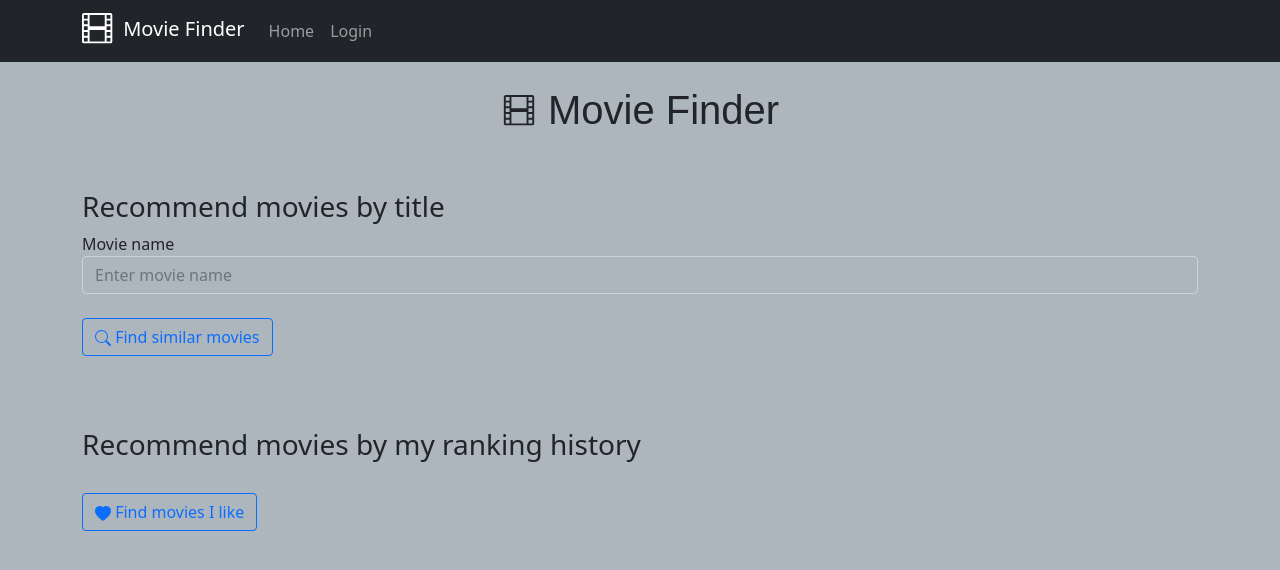
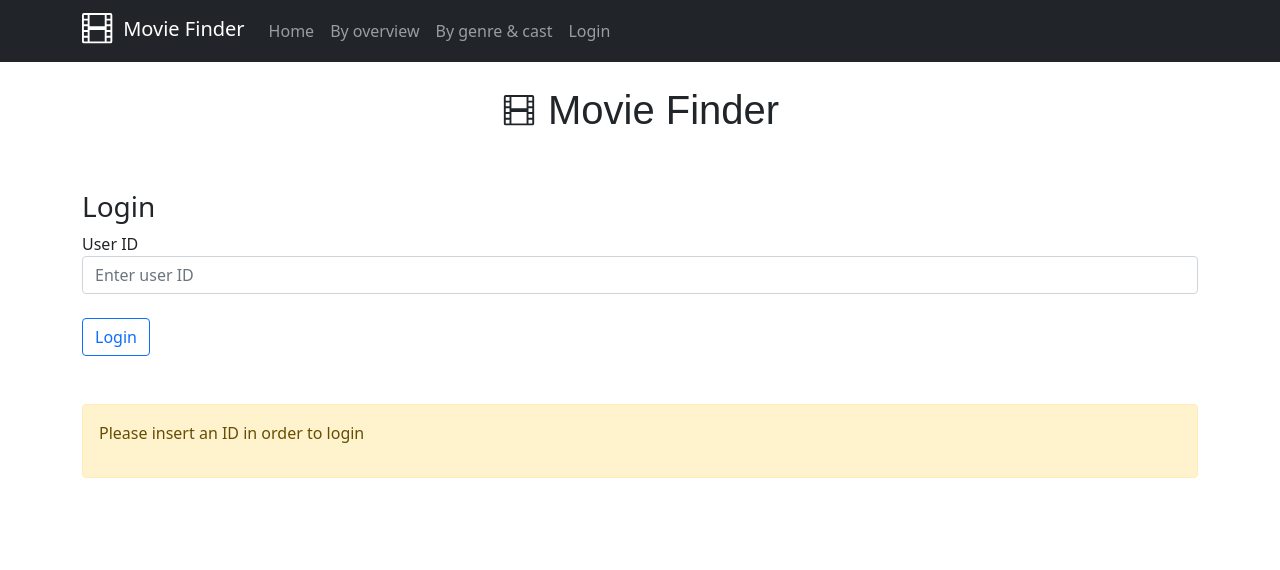
Before and after one commit to SeniruK/ME396P-Final-Proj, a Flask app: page / in a window 1280 px wide. Shown: the top 570 px of the page. Run offline with Flask 2, Linux system fonts and the light colour scheme; parts of the project's set-up code (start-up, migrations or seed data) failed here and were passed over.

Commit message:
Documented code

```diff
--- a/Flask/app.py
+++ b/Flask/app.py
@@ -1,127 +1,42 @@
+
+# This app.py file contains the logic for the GUI Web interface using Flask framework
+
 from flask import Flask, render_template, request, jsonify, redirect, url_for, session # For Web GUI
-import pickle # For object serialization
 
+# Import backend files that contain the logic for recommending movies to the user
 import prediction
 import collaborativeFiltering
 
 app = Flask(__name__) # Set up app
-#recommendationModel = pickle.load(open('recommendationModel.pkl', 'rb')) # Load serialized model
 
-app.secret_key = 'optimizePrime09314873'
+app.secret_key = 'optimizePrime09314873' # A secret key is required in order to use sessions in Flask
 
-recommendedMovies = []
+# HELPER FUNCTIONS
 
-userID = None
-userIsLoggedIn = False
+def validInputsLoginForm(userID):
+	'''
+		Function to validate the input of the login form.
+		Given an input ID from the user, returns a String message (if it is an error or 'Valid inputs')
+	'''
 
-# Set main default route to render index
-@app.route('/', methods = ['POST', 'GET'])
-def index():
-	'''
-	Shows the form for inserting input movie
-	'''
-	if request.method == 'POST':
-		# Obtain movie name, from form
-		movie_name = request.form['movie']
+	if userID == '': # The user introduced an empty ID
+		return 'Please insert an ID in order to login'
 
-		# Obtain prediction movies
-		try:
-			x = prediction.get_recommendations(movie_name).to_list()
+	# Else, try casting input to integer, if that isn't possible, show error that numerical values are only accepted
+	try:
+		userID = int(userID)
+	except: # exception while casting (input is not a number)
+		return 'Please insert only numerical values'
 
-			# Redirect
-			return render_template('index.html', recommendedMovies = enumerate(x), numberOfMovies = len(x), showFirstTable = True)
-
-		except: # Movie title was not found
-			x = []
-			# Redirect
-			return render_template('index.html', recommendedMovies = enumerate(x), numberOfMovies = len(x), MovienotFoundError = True, inputMovie = movie_name)
-
-	else:
-		recommendedMovies = []
-		# If we use a database, then at this line it would query the elements
-		return render_template('index.html', recommendedMovies = enumerate(recommendedMovies), numberOfMovies = len(recommendedMovies))
-
-# Set route for movies I like request
-@app.route('/moviesILike', methods = ['POST'])
-def moviesILike():
-
-	# Obtain user ID, from form
-	userIDInput = request.form['userIDCollaborativeFiltering']
-
-	# validate inputs
-	if validInputsLoginForm(userIDInput) != 'Valid inputs':
-		return render_template('login.html', loginError = True, errorMessage = validInputsLoginForm(userIDInput))
-	else: # cast to integer
-		userIDInput = int(userIDInput)
+	return 'Valid inputs' # OK
 
 
-	# Obtain recommended movies
-	try:
-
-		x = collaborativeFiltering.get_recommendations_per_user(userIDInput)
-
-		# Redirect
-		return render_template('index.html', recommendedMovies = enumerate(x), numberOfMovies = len(x), showSecondTable = True)
-
-	except: # User was not found
-		x = []
-		# Redirect
-		return render_template('index.html', recommendedMovies = enumerate(x), numberOfMovies = len(x))
-
-# API mode using JSON
-@app.route('/recommend_api', methods = ['POST'])
-def recommend_api():
+def validateUserID(userID):
 	'''
-	Allows API requests
+		Function to validate if the given ID exists within the list of users.
+		Returns a bool in case the user exists or not.
 	'''
 
-	parameters = request.get_json() # get_json()
-
-	movieName = parameters['movie']
-
-	recommendedResults = prediction.get_recommendations(movieName).to_list()
-
-	return jsonify({'result' : 'Success!', 'movie received' : movieName, 'results': recommendedResults}) # recommendedResults # jsonify
-
-# Login route
-@app.route('/login', methods = ['POST', 'GET'])
-def login():
-	if request.method == 'GET': # Show login site
-		return render_template('login.html')
-	else:
-		userID = request.form['userID']
-
-		# Validate given input
-		if validInputsLoginForm(userID) != 'Valid inputs':
-			return render_template('login.html', loginError = True, errorMessage = validInputsLoginForm(userID))
-		else: # cast to integer
-			userID = int(userID)
-
-		# Check if user exists
-		if validateUserID(userID): # user exists
-			session['userID'] = userID
-			userIsLoggedIn = True
-			return render_template('login.html', loginSuccesful = True, userIsLoggedIn = True)
-
-		# User does not exist
-		return render_template('login.html', loginError = True, errorMessage = "User does not exit")
-
-# Function to validate the input of the login form
-def validInputsLoginForm(userID):
-	# empty
-	if userID == '':
-		return 'Please insert an ID value'
-
-	# try casting input to integer, else, show error that numerical values are only accepted
-	try:
-		userID = int(userID)
-	except:
-		return 'Please insert only numerical values'
-
-	return 'Valid inputs'
-
-# Function to validate login of a valid user id
-def validateUserID(userID):
 	# Retrieve list of valid IDs
 	listUserIDs = collaborativeFiltering.get_user_IDs()
 
@@ -130,12 +45,212 @@ def validateUserID(userID):
 	else:
 		return False
 
+# ROUTES
 
-# Logout route
+
+@app.route('/', methods = ['GET'])
+def indexGET():
+	'''
+		Set main default route to render index.html (AKA Home Screen) (GET)
+		Shows the login site if the user isn't logged in yet, else it shows 'Find movies based on my likes' button
+	'''
+
+	try: # try to check if user is logged in (at the session)
+
+		userID = session['userID'] # if user is logged in show form...
+
+		return render_template('index.html') # index html file contains a form for finding movies based on the current user
+
+	except: # Else, if user isn't logged in, show him the login site
+
+		return render_template('login.html',
+			loginError = True,
+			errorMessage = validInputsLoginForm("")) # Show an error, in order for the user to know it has to log in
+
+
+@app.route('/', methods = ['POST'])
+def indexPOST():
+	'''
+		Set main default route to render index (POST).
+		It is called when the user clicks on the 'Find movies based on my likes' button
+	'''
+
+	# Obtain user ID, from form
+	userIDInput = request.form['userIDCollaborativeFiltering']
+
+	# validate inputs
+	if validInputsLoginForm(userIDInput) != 'Valid inputs': # invalid inputs, show error
+		return render_template('login.html',
+			loginError = True,
+			errorMessage = validInputsLoginForm(userIDInput))
+	else: # cast to integer
+		userIDInput = int(userIDInput)
+
+	# Obtain recommended movies
+	try:
+		results = collaborativeFiltering.get_recommendations_per_user(userIDInput)
+
+		# Success! Show list with results (enumerate to show index on the table)
+		return render_template('index.html',
+			recommendedMovies = enumerate(results),
+			numberOfMovies = len(results),
+			showSecondTable = True)
+
+	except: # User was not found, show error
+		results = []
+		# Redirect
+		return render_template('index.html',
+			recommendedMovies = enumerate(results),
+			numberOfMovies = len(results))
+
+
+
+@app.route('/byOverview', methods = ['GET'])
+def byOverviewGET():
+	'''
+		Find movies by overview (GET request)
+		Shows the form for inserting input movie
+	'''
+
+	# If the user just wants to acces the site, render the html file
+	return render_template('byOverview.html')
+
+
+@app.route('/byOverview', methods = ['POST'])
+def byOverviewPOST():
+	'''
+		Find movies by overview (POST request)
+		Called when the user sents the form
+	'''
+
+	# If the user has sent the form, process the values
+
+	# Obtain movie name, from form
+	movie_name = request.form['movie']
+
+	# Obtain results from the model
+	try:
+		results = prediction.get_recommendations(movie_name).to_list()
+
+		# Movie title was found! show the table results!
+		return render_template('byOverview.html',
+			recommendedMovies = enumerate(results),
+			numberOfMovies = len(results))
+
+	except: # Movie title was not found
+		results = []
+		# Do not show the table with the results, but show an error message instead
+		return render_template('byOverview.html',
+			recommendedMovies = enumerate(results),
+			numberOfMovies = len(results),
+			MovienotFoundError = True,
+			inputMovie = movie_name)
+
+
+
+@app.route('/byGenreAndCast', methods = ['GET'])
+def byGenreAndCastGET():
+	'''
+		Find movies by genre and cast tab (GET request)
+	'''
+
+	# If the user just wants to acces the site, render the html file
+	return render_template('byGenreAndCast.html')
+
+
+
+@app.route('/byGenreAndCast', methods = ['POST'])
+def byGenreAndCastPOST():
+
+	'''
+		Find movies by genre and cast tab (POST request)
+	'''
+
+	# If the user has sent the form, process the values
+
+	# Obtain movie name, from the form
+	movie_name = request.form['movie']
+
+	# Obtain results from the model
+	try:
+		results = prediction.get_recommendations(movie_name).to_list()
+
+		# Movie title was found! show the table results!
+		return render_template('byGenreAndCast.html',
+			recommendedMovies = enumerate(results),
+			numberOfMovies = len(results))
+
+	except: # Movie title was not found
+		results = []
+		# Do not show the table with the results, but show an error message instead
+		return render_template('byGenreAndCast.html',
+			recommendedMovies = enumerate(results),
+			numberOfMovies = len(results),
+			MovienotFoundError = True,
+			inputMovie = movie_name)
+
+
+
+@app.route('/login', methods = ['POST', 'GET'])
+def login():
+
+	'''
+		Login route, shows the form for logging in or showing success / error message if the user logged in
+	'''
+
+	if request.method == 'GET': # Show login site
+		return render_template('login.html')
+	else: # Has sent login form
+
+		userID = request.form['userID'] # Obtain the ID
+
+		# Validate given input
+		if validInputsLoginForm(userID) != 'Valid inputs': # invalid, show error message
+			return render_template('login.html',
+				loginError = True,
+				errorMessage = validInputsLoginForm(userID))
+
+		else: # no error, valid user
+
+			userID = int(userID) # cast to integer
+
+		# Check if user exists
+		if validateUserID(userID): # user exists
+			session['userID'] = userID # create a session with the value of user ID saved to use it
+			return render_template('login.html', loginSuccesful = True) # show success message
+
+		# User does not exist, show error
+		return render_template('login.html', loginError = True, errorMessage = "User does not exists")
+
+
 @app.route('/logout', methods = ['POST', 'GET'])
 def logout():
+	'''
+		Logout route, allows an user to delete their session an shows the login site
+	'''
+
 	session.pop('userID', None)
+
 	return redirect(url_for('login'))
+
+
+# API requests mode using JSON
+
+
+@app.route('/recommend_api', methods = ['POST'])
+def recommend_api():
+	'''
+	Allows API requests
+	'''
+
+	parameters = request.get_json() # Fetch the received results
+
+	movieName = parameters['movie'] # Just get the movie title value
+
+	recommendedResults = prediction.get_recommendations(movieName).to_list() # get the results from the model
+
+	return jsonify({'result' : 'Success!', 'movie received' : movieName, 'results': recommendedResults}) # return JSON response
+
 
 if __name__ == '__main__':
 	app.run(debug = True)
--- a/Flask/static/css/main.css
+++ b/Flask/static/css/main.css
@@ -6,12 +6,3 @@
 .userInfo{
 	color: white;
 }
-
-body {
-	background-color: #adb5bd !important;
-}
-
-input[ type = text] {
-	background-color: #3c52bc00;
-	color: white;
-}
--- a/Flask/templates/base.html
+++ b/Flask/templates/base.html
@@ -10,7 +10,11 @@
 
 	<!-- Bootstrap CSS -->
 	<link href="https://cdn.jsdelivr.net/npm/bootstrap@5.0.0-beta3/dist/css/bootstrap.min.css" rel="stylesheet" integrity="sha384-eOJMYsd53ii+scO/bJGFsiCZc+5NDVN2yr8+0RDqr0Ql0h+rP48ckxlpbzKgwra6" crossorigin="anonymous">
-	{% block header %} {% endblock %}
+
+	<!-- Dynamic content for the header (extended from this html) -->
+	{% block header %}
+
+	{% endblock %}
 </head>
 
 <body>
@@ -40,6 +44,14 @@
 						<a class = 'nav-link' href = '/'> Home </a>
 					</li>
 
+					<li class = 'nav-item'>
+						<a class = 'nav-link' href = '/byOverview'> By overview </a>
+					</li>
+
+					<li class = 'nav-item'>
+						<a class = 'nav-link' href = '/byGenreAndCast'> By genre & cast </a>
+					</li>
+
 					{% if not 'userID' in session %}
 						<li class = 'nav-item'>
 							<a class = 'nav-link' href = '/login'> Login </a>
@@ -56,6 +68,7 @@
 				</ul>
 			</div>
 
+			<!-- If user if logged in show the info on the right -->
 			{% if 'userID' in session %}
 
 				<p class = 'userInfo'>
@@ -66,9 +79,6 @@
 			{% endif %}
 
 		</div>
-
-
-
 
 	</nav>
 
@@ -83,6 +93,7 @@
 		Movie Finder </h1>
 	</div>
 
+	<!-- Dynamic content for the body (extended from this html) -->
 
 	{% block body %}
 
--- a/Flask/templates/index.html
+++ b/Flask/templates/index.html
@@ -6,74 +6,16 @@
 
 {% block body %}
 
-
+<br>
 <br>
 <br>
 
-
-
+<!-- Form (just a button with the value of the user ID), sents POST request to / route -->
 <div class = "container">
 
-	<h3> Recommend movies by title </h3>
+	<h3> Find movies based on my likes </h3>
 
 	<form action = '/' method = 'POST'>
-		<div class="form-group">
-			<label for="movieNameInput">Movie name</label>
-			<input type = 'text' class="form-control" placeholder="Enter movie name" name = 'movie' id = 'movieNameInput'>
-		</div>
-
-		<br>
-
-		<button type = 'submit' value = 'Recommend movies' class="btn btn-outline-primary">
-		<svg xmlns="http://www.w3.org/2000/svg" width="16" height="16" fill="currentColor" class="bi bi-search" viewBox="0 0 16 16">
-		  <path d="M11.742 10.344a6.5 6.5 0 1 0-1.397 1.398h-.001c.03.04.062.078.098.115l3.85 3.85a1 1 0 0 0 1.415-1.414l-3.85-3.85a1.007 1.007 0 0 0-.115-.1zM12 6.5a5.5 5.5 0 1 1-11 0 5.5 5.5 0 0 1 11 0z"/>
-		</svg>
-		Find similar movies </button>
-	</form>
-
-</div>
-
-<br>
-<br>
-
-<div class = "container">
-	<!-- If there is an error to show, show it -->
-	{% if MovienotFoundError %}
-	<div class="alert alert-warning" role="alert">
-		<h3> The movie {{ inputMovie }} wasn't found </h3>
-	</div>
-	{% endif %}
-
-	<!-- If there is content to show, show table -->
-	{% if (showFirstTable) and (numberOfMovies > 0) %}
-	<table class="table table-hover">
-		<thead>
-			<tr>
-				<th scope = 'col'> # </th>
-				<th scope = 'col'> Title </th>
-			</tr>
-		</thead>
-		<tbody>
-			<!-- Load and list movies by name -->
-			{% for index, movie in recommendedMovies %}
-			<tr>
-				<td> {{ index + 1 }} </td>
-				<td> {{ movie }} </td>
-			</tr>
-			{% endfor %}
-		</tbody>
-	</table>
-	{% endif %}
-
-</div>
-
-<br>
-
-<div class = "container">
-
-	<h3> Recommend movies by my ranking history </h3>
-
-	<form action = '/moviesILike' method = 'POST'>
 
 		<br>
 
@@ -87,11 +29,13 @@
 		  <path fill-rule="evenodd" d="M8 1.314C12.438-3.248 23.534 4.735 8 15-7.534 4.736 3.562-3.248 8 1.314z"/>
 		</svg>
 
-		Find movies I like </button>
+		Find movies I would like </button>
 	</form>
 
 </div>
 
+
+<!-- Table for showing the results in case there are any -->
 <div class = "container">
 
 	<!-- If there is content to show, show table -->
--- a/Flask/templates/login.html
+++ b/Flask/templates/login.html
@@ -9,13 +9,14 @@
 <br>
 <br>
 
+<!-- Login form, that has a text label and a button for submitting it, sends a POST request to /login route -->
 <div class = "container">
 
 	<h3> Login </h3>
 
 	<form action = '/login' method = 'POST'>
 		<div class="form-group">
-			<label for="userID">User ID</label>
+			<label for="userID"> User ID </label>
 			<input type = 'text' class="form-control" placeholder="Enter user ID" name = 'userID' id = 'userID'>
 		</div>
 
@@ -29,7 +30,7 @@
 <br>
 <br>
 
-<!-- Show error , if any -->
+<!-- Show error, if any, after receing a result -->
 {% if loginError %}
 	<div class = "container">
 		<div class="alert alert-warning" role="alert">
@@ -51,5 +52,4 @@
 <br>
 
 
-
 {% endblock %}
```
Also changed, not shown: Flask/templates/byGenreAndCast.html (added, +70 -0 lines), Flask/templates/byOverview.html (added, +70 -0 lines), 1 other file.
